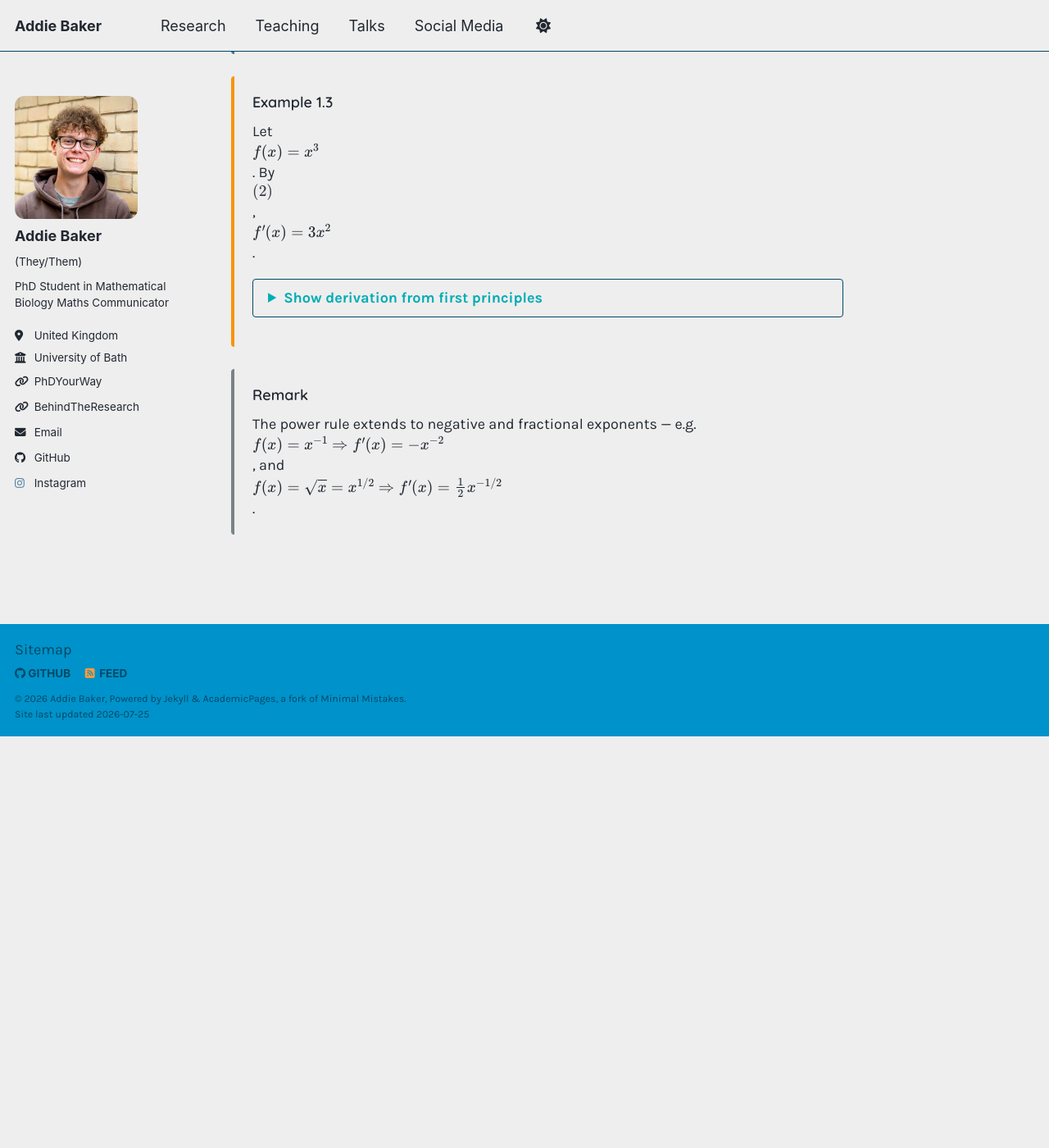
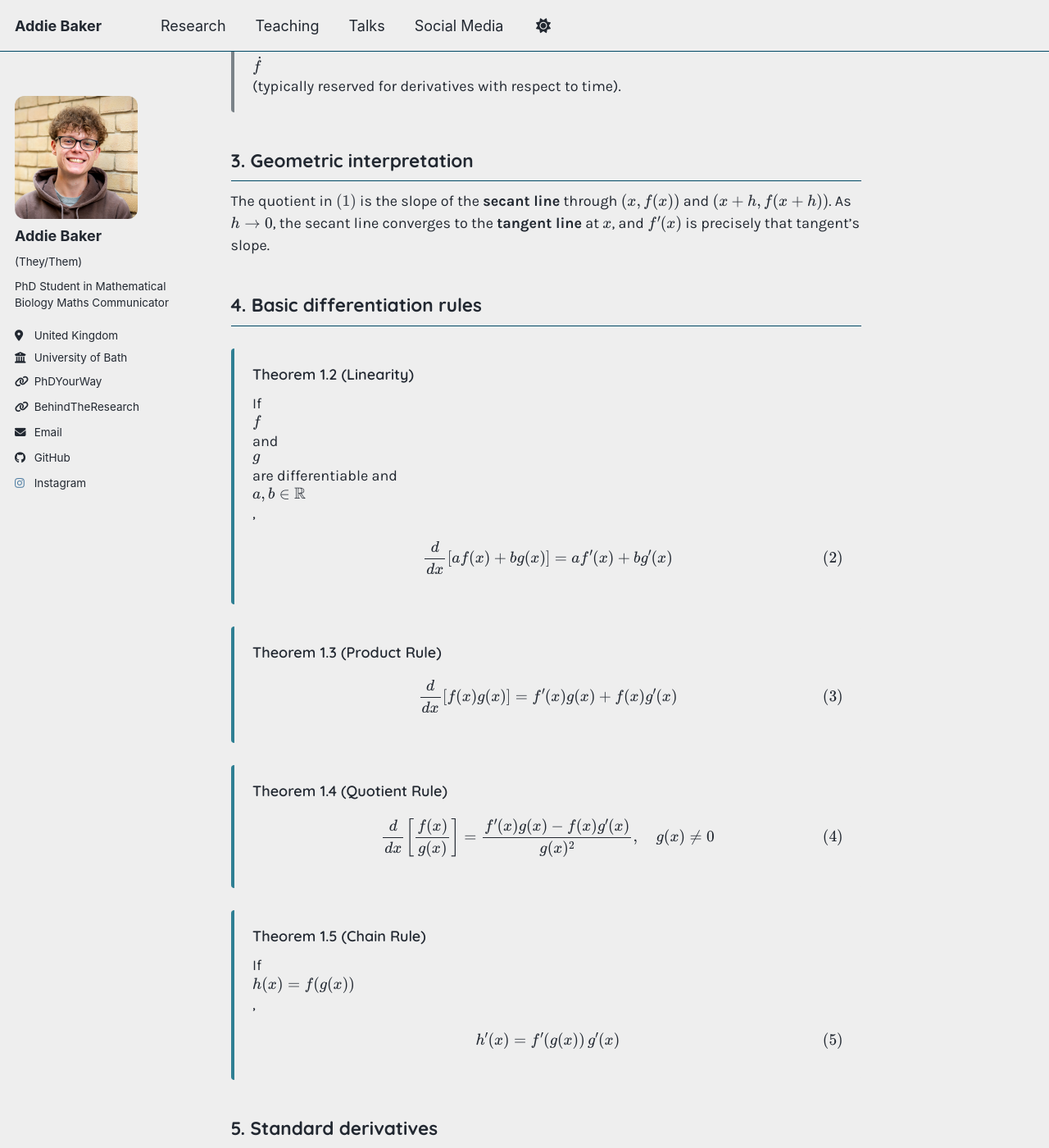
Before and after one commit to addie-02/addie-02.github.io, a Jekyll site: the page built from _lessons/01-derivatives.md, in a window 1280 px wide and 1400 px high, scrolled down 1158 px. Shown: the whole window at 82% size. Built offline with Jekyll 4.4.1, drawn with Linux system fonts in a browser that asks for light colours; a script bundle is joined from its source files by our own code; library files that are not in the unit come from our copies; before the commit the page ends 2056 px from its top, so only the background shows below that; some of the changed text lies outside the part shown.

Commit message:
Update 01-derivatives.md

```diff
--- a/_lessons/01-derivatives.md
+++ b/_lessons/01-derivatives.md
@@ -5,12 +5,14 @@ permalink: /lessons/derivatives/
 chapter: "1. Foundations of Calculus"
 chapter_order: 1
 lesson_order: 1
-excerpt: "Definitions, geometric interpretation, and basic differentiation rules."
+excerpt: "Definitions, geometric interpretation, and standard differentiation rules."
 ---
 
 ## 1. Motivation
 
 We want to formalise the notion of an *instantaneous rate of change* — how a function's output changes as its input changes at a single point, rather than over an interval.
+
+## 2. Definition
 
 <div class="definition-box">
   <span class="box-title">Definition 1.1 (Derivative)</span>
@@ -23,17 +25,70 @@ We want to formalise the notion of an *instantaneous rate of change* — how a f
   \end{equation}
   $$
 
-  provided this limit exists.
+  provided this limit exists. If it does, $f$ is said to be **differentiable** at $x$.
 </div>
 
-## 2. Geometric interpretation
+<div class="remark-box">
+  <span class="box-title">Remark</span>
+  Common notations for the derivative include $f'(x)$, $\dfrac{df}{dx}$, $\dfrac{dy}{dx}$ (if $y = f(x)$), and $\dot{f}$ (typically reserved for derivatives with respect to time).
+</div>
 
-The quotient in \eqref{eq:derivative-def} is the slope of the **secant line** through $(x, f(x))$ and $(x+h, f(x+h))$. As $h \to 0$, the secant line converges to the **tangent line** at $x$.
+## 3. Geometric interpretation
 
-## 3. Basic differentiation rules
+The quotient in \eqref{eq:derivative-def} is the slope of the **secant line** through $(x, f(x))$ and $(x+h, f(x+h))$. As $h \to 0$, the secant line converges to the **tangent line** at $x$, and $f'(x)$ is precisely that tangent's slope.
+
+## 4. Basic differentiation rules
 
 <div class="theorem-box">
-  <span class="box-title">Theorem 1.2 (Power Rule)</span>
+  <span class="box-title">Theorem 1.2 (Linearity)</span>
+  If $f$ and $g$ are differentiable and $a, b \in \mathbb{R}$,
+
+  $$
+  \begin{equation}
+  \frac{d}{dx}\left[a f(x) + b g(x)\right] = a f'(x) + b g'(x)
+  \label{eq:linearity}
+  \end{equation}
+  $$
+</div>
+
+<div class="theorem-box">
+  <span class="box-title">Theorem 1.3 (Product Rule)</span>
+
+  $$
+  \begin{equation}
+  \frac{d}{dx}\left[f(x)g(x)\right] = f'(x)g(x) + f(x)g'(x)
+  \label{eq:product-rule}
+  \end{equation}
+  $$
+</div>
+
+<div class="theorem-box">
+  <span class="box-title">Theorem 1.4 (Quotient Rule)</span>
+
+  $$
+  \begin{equation}
+  \frac{d}{dx}\left[\frac{f(x)}{g(x)}\right] = \frac{f'(x)g(x) - f(x)g'(x)}{g(x)^2}, \quad g(x) \neq 0
+  \label{eq:quotient-rule}
+  \end{equation}
+  $$
+</div>
+
+<div class="theorem-box">
+  <span class="box-title">Theorem 1.5 (Chain Rule)</span>
+  If $h(x) = f(g(x))$,
+
+  $$
+  \begin{equation}
+  h'(x) = f'(g(x)) \, g'(x)
+  \label{eq:chain-rule}
+  \end{equation}
+  $$
+</div>
+
+## 5. Standard derivatives
+
+<div class="theorem-box">
+  <span class="box-title">Theorem 1.6 (Power Rule)</span>
   For $f(x) = x^n$, $n \in \mathbb{R}$,
 
   $$
@@ -44,8 +99,25 @@ The quotient in \eqref{eq:derivative-def} is the slope of the **secant line** th
   $$
 </div>
 
+The following standard results follow from first principles or the rules above, and are used freely throughout subsequent lessons:
+
+| $f(x)$ | $f'(x)$ |
+|---|---|
+| $c$ (constant) | $0$ |
+| $x^n$ | $nx^{n-1}$ |
+| $e^x$ | $e^x$ |
+| $a^x$, $a > 0$ | $a^x \ln a$ |
+| $\ln x$ | $\dfrac{1}{x}$ |
+| $\sin x$ | $\cos x$ |
+| $\cos x$ | $-\sin x$ |
+| $\tan x$ | $\sec^2 x$ |
+| $\sqrt{x}$ | $\dfrac{1}{2\sqrt{x}}$ |
+| $\dfrac{1}{x}$ | $-\dfrac{1}{x^2}$ |
+
+## 6. Worked examples
+
 <div class="example-box">
-  <span class="box-title">Example 1.3</span>
+  <span class="box-title">Example 1.7</span>
   Let $f(x) = x^3$. By \eqref{eq:power-rule}, $f'(x) = 3x^2$.
 
   <details class="dropdown-box">
@@ -59,7 +131,35 @@ The quotient in \eqref{eq:derivative-def} is the slope of the **secant line** th
   </details>
 </div>
 
+<div class="example-box">
+  <span class="box-title">Example 1.8</span>
+  Let $f(x) = x^2 \sin x$. By the product rule \eqref{eq:product-rule},
+
+  $$
+  f'(x) = 2x \sin x + x^2 \cos x
+  $$
+
+  <details class="dropdown-box">
+    <summary>Show step-by-step application</summary>
+    Identify $u(x) = x^2$, $v(x) = \sin x$, so $u'(x) = 2x$, $v'(x) = \cos x$. Substituting into \eqref{eq:product-rule} gives $f'(x) = u'v + uv' = 2x\sin x + x^2 \cos x$ directly.
+  </details>
+</div>
+
+<div class="example-box">
+  <span class="box-title">Example 1.9</span>
+  Let $f(x) = \sin(x^2)$. By the chain rule \eqref{eq:chain-rule} with outer function $\sin(\cdot)$ and inner function $x^2$,
+
+  $$
+  f'(x) = \cos(x^2) \cdot 2x
+  $$
+
+  <details class="dropdown-box">
+    <summary>Show step-by-step application</summary>
+    Let $g(x) = x^2$ and $u = g(x)$, so $f(x) = \sin(u)$. Then $\dfrac{df}{du} = \cos(u)$ and $\dfrac{du}{dx} = 2x$. By \eqref{eq:chain-rule}, $f'(x) = \cos(u) \cdot 2x = \cos(x^2) \cdot 2x$.
+  </details>
+</div>
+
 <div class="remark-box">
   <span class="box-title">Remark</span>
-  The power rule extends to negative and fractional exponents — e.g. $f(x) = x^{-1} \Rightarrow f'(x) = -x^{-2}$, and $f(x) = \sqrt{x} = x^{1/2} \Rightarrow f'(x) = \tfrac{1}{2}x^{-1/2}$.
+  All rules stated here extend naturally to compositions — e.g. combining the chain rule with the standard derivatives table lets you differentiate expressions like $e^{\sin x}$ or $\ln(x^2 + 1)$ without returning to first principles each time.
 </div>
```
